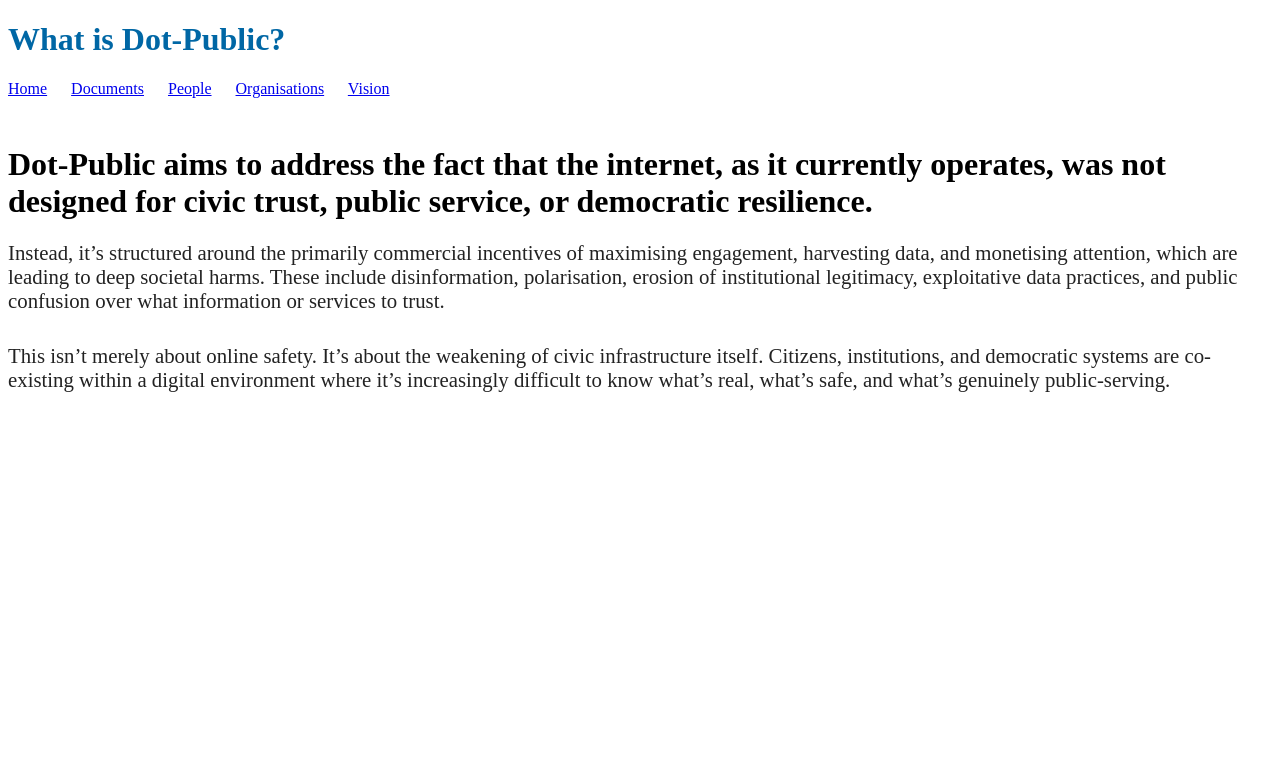
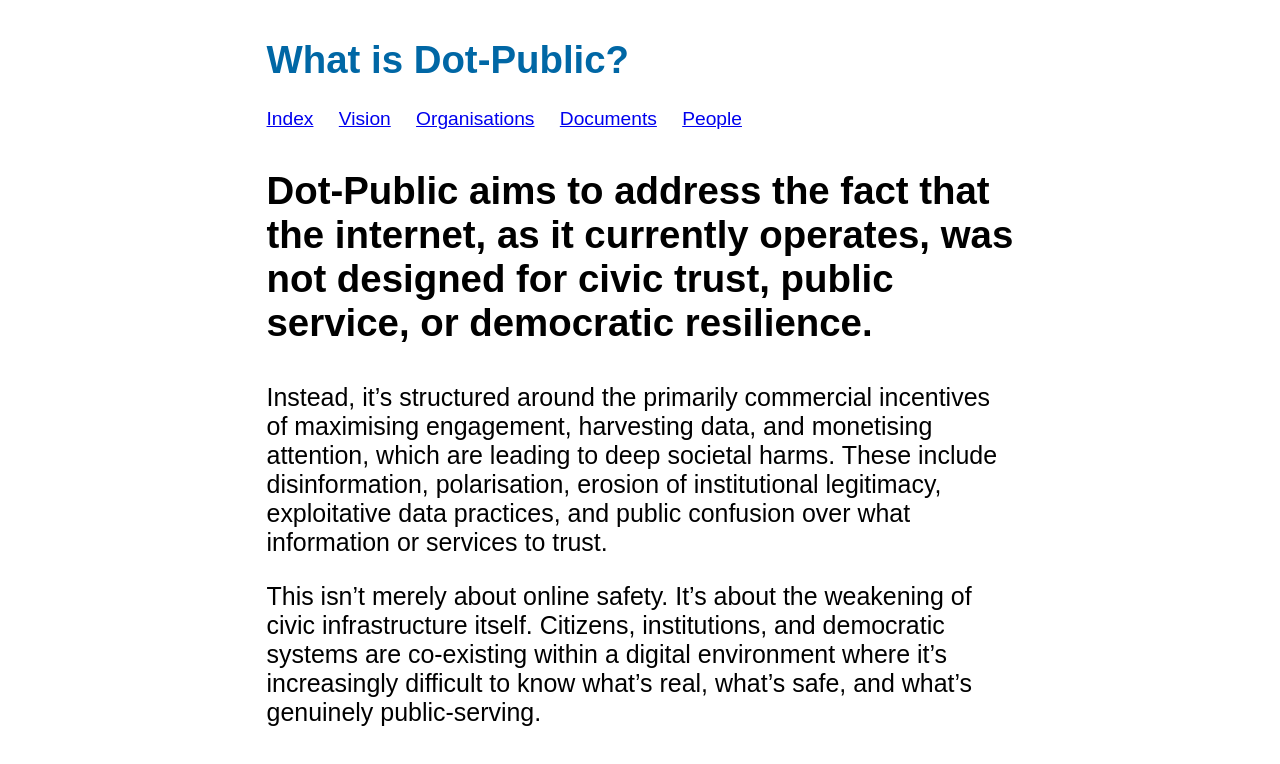
Before and after one commit to tonyageh/Dot-Public2, a plain HTML site: page index.html in a window 1280 px wide. Drawn offline with Linux system fonts and the light colour scheme.

Commit message:
Update index.html

```diff
--- a/index.html
+++ b/index.html
@@ -4,42 +4,39 @@
   <meta charset="UTF-8">
   <title>Dot-Public2</title>
   <style>
+    body {
+      font-family: Arial, sans-serif;
+      font-size: 1.2em;
+      margin: 0;
+      background: #fff;
+    }
+    .page-content {
+      max-width: 70ch;
+      margin: 2em auto;
+      padding: 0 1em;
+    }
     nav a { margin-right: 20px; }
-      .homepage-title {
-        color: #0067a5;
-      }
-      .homepage-lead {
-        font-size: 2em;
-        font-weight: bold;
-        color: #000;
-        margin-top: 1.5em;
-        margin-bottom: 0.5em;
-      }
-      .homepage-body {
-        font-size: 1.3em;
-        font-weight: 500;
-        color: #222;
-        margin-bottom: 1.5em;
-      }
   </style>
 </head>
 <body>
-    <h1 class="homepage-title">What is Dot-Public?</h1>
+  <div class="page-content">
+    <h1 style="color: #0067a5;">What is Dot-Public?</h1>
     <nav>
-      <a href="index.html">Home</a>
+      <a href="index.html">Index</a>
+      <a href="vision.html">Vision</a>
+      <a href="organisations.html">Organisations</a>
       <a href="documents.html">Documents</a>
-      <a href="vision.html">People</a>
-      <a href="organisations.html">Organisations</a>
-      <a href="people.html">Vision</a>
+      <a href="people.html">People</a>
     </nav>
-    <p class="homepage-lead">
+    <p style="font-size: 2em; font-weight: bold; color: #000;">
       Dot-Public aims to address the fact that the internet, as it currently operates, was not designed for civic trust, public service, or democratic resilience.
     </p>
-    <p class="homepage-body">
+    <p style="font-size: 1.3em; font-weight: 500;">
       Instead, it’s structured around the primarily commercial incentives of maximising engagement, harvesting data, and monetising attention, which are leading to deep societal harms. These include disinformation, polarisation, erosion of institutional legitimacy, exploitative data practices, and public confusion over what information or services to trust.
     </p>
-    <p class="homepage-body">
+    <p style="font-size: 1.3em; font-weight: 500;">
       This isn’t merely about online safety. It’s about the weakening of civic infrastructure itself. Citizens, institutions, and democratic systems are co-existing within a digital environment where it’s increasingly difficult to know what’s real, what’s safe, and what’s genuinely public-serving.
     </p>
+  </div>
 </body>
 </html>
```
Lines whose indentation alone changed are shown as unchanged.
